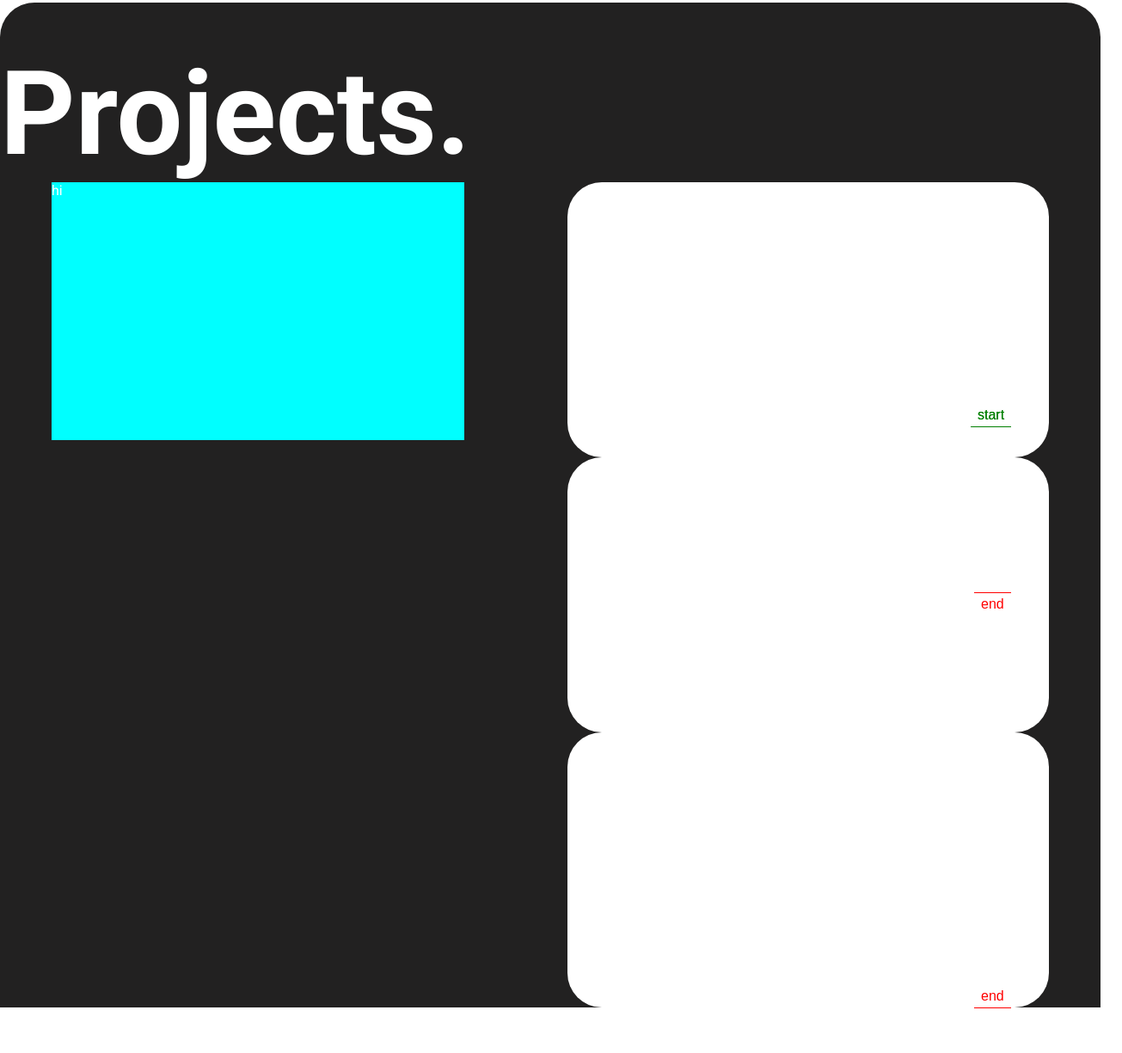
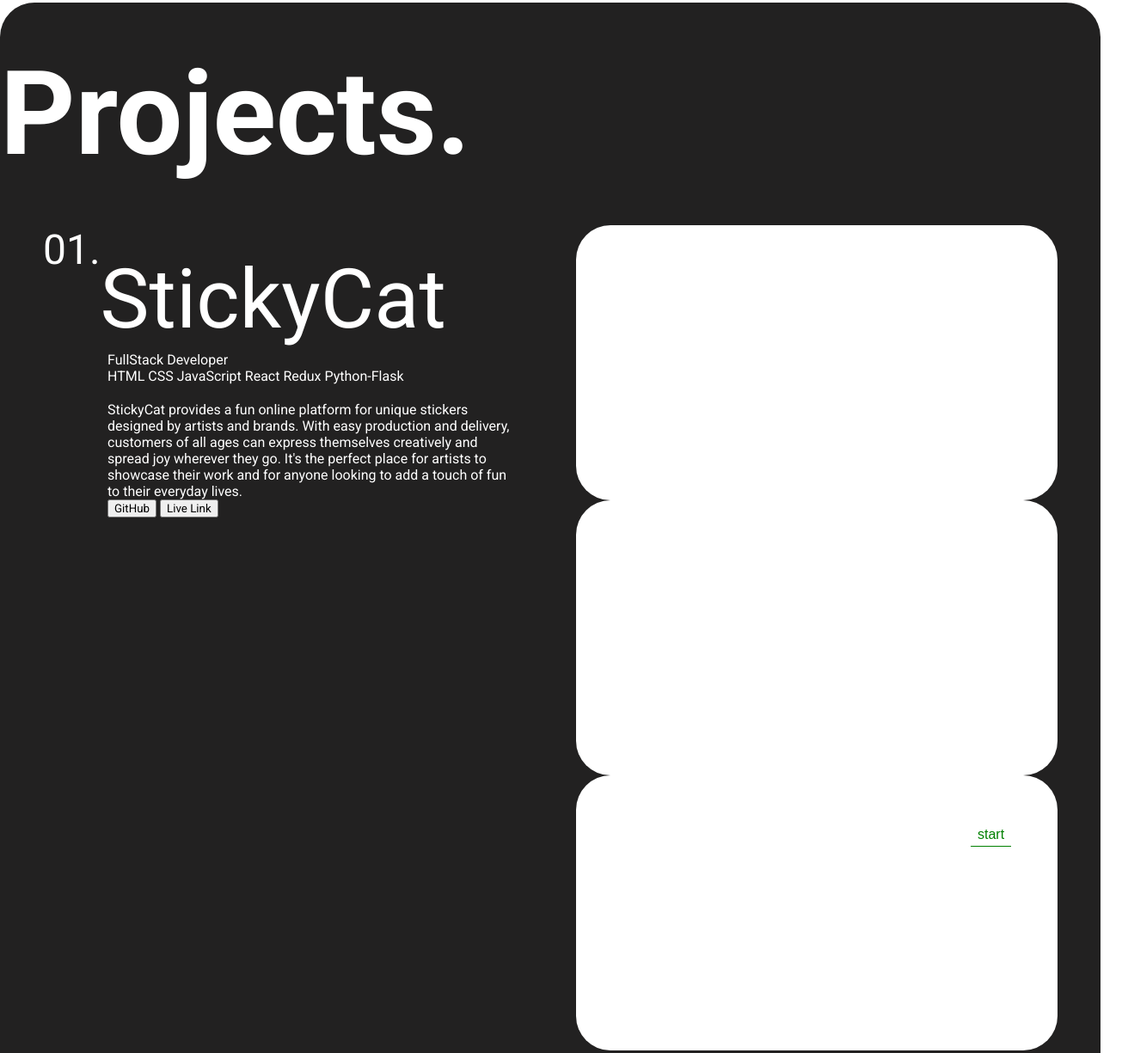
Before and after one commit to anchiingn/anchiingn.github.io, a plain HTML site: page index.html in a window 1280 px wide. Shown: the part 759-1984 px from the top of the page at 86% size, 1305 px wide, since content can reach past the window. Before the commit the page ends 1932 px from the top, so only its background shows below. Drawn offline with nearby package versions, Linux system fonts and the light colour scheme.

Commit message:
projects

```diff
--- a/css/projects.css
+++ b/css/projects.css
@@ -8,21 +8,31 @@
 #projects > .title {
     color: white;
     padding-top: 50px;
+    margin-bottom: 50px;
 }
 
 .project_container {
     display: flex;
     justify-content: space-around;
     color: white;
+    position: relative;
+}
+
+.project_container:nth-child(odd) {
+    flex-direction: row-reverse;
+}
+
+.one, .two {
+    background-color: rgb(34, 33, 33);
 }
 
 .project_info {
     margin: 0 50px;
-    background-color: aqua;
-    width: 30em;
-    height: 300px;
+    width: 35em;
+    height: max-content;
     position: sticky;
     top: 200px;
+
 }
 
 .project_img {
@@ -32,3 +42,41 @@
     border-radius: 40px;
     background-color: white;
 }
+
+.project-top {
+    font-size: 3em;
+    display: flex;
+}
+
+.project_name {
+    position: relative;
+    top: 45px;
+    font-size: 2em;
+    height: fit-content;
+}
+
+.project_name div {
+    margin: -15px 0;
+}
+
+.project_name > div:nth-child(2) {
+    -webkit-text-stroke: 1px white;
+    color: transparent;
+}
+
+.project_name > div:nth-child(3) {
+    -webkit-text-stroke: 1px white;
+    color: transparent;
+    opacity: 0.5;
+}
+
+.project-bottom {
+    position: relative;
+    top: 65px;
+    left: 75px;
+}
+
+.project-bottom p {
+    margin-top: 20px;
+    width: 30em;
+}
--- a/index.html
+++ b/index.html
@@ -39,15 +39,61 @@
         <div class="title">
             Projects.
         </div>
-        <div class="project_container">
-            <div class="project_info">hi</div>
+
+        <!-- Project One -->
+        <div class="project_container one">
+            <div class="project_info" id="project_one">
+                <div class="project-top">
+                    <div class="project_num">01.</div>
+                    <div class="project_name">
+                        <div>StickyCat</div>
+                        <!-- <div>StickyCat</div>
+                        <div>StickyCat</div> -->
+                    </div>
+                </div>
+                <div class="project-bottom">
+                    <div>FullStack Developer</div>
+                    <div>HTML CSS JavaScript React Redux Python-Flask</div>
+                    <p>StickyCat provides a fun online platform for unique stickers designed by artists and brands. With easy production and delivery, customers of all ages can express themselves creatively and spread joy wherever they go. It's the perfect place for artists to showcase their work and for anyone looking to add a touch of fun to their everyday lives.</p>
+                    <div>
+                        <button><a href="">GitHub</a></button>
+                        <button><a href="">Live Link</a></button>
+                    </div>
+                </div>
+            </div>
+            <div style="margin-bottom: 150px;" >
+                <div class="project_img"></div>
+                <div class="project_img"></div>
+                <div class="project_img"></div>
+            </div>
+        </div>
+
+        <!-- Project Two -->
+        <div class="project_container two">
+            <div class="project_info">
+                <div class="project-top">
+                    <div class="project_num">02.</div>
+                    <div class="project_name">
+                        <div>Codera</div>
+                        <!-- <div>Codera</div>
+                        <div>Codera</div> -->
+                    </div>
+                </div>
+                <div class="project-bottom">
+                    <div>FullStack Developer</div>
+                    <div>HTML CSS JavaScript React Redux Python-Flask</div>
+                    <p>StickyCat provides a fun online platform for unique stickers designed by artists and brands. With easy production and delivery, customers of all ages can express themselves creatively and spread joy wherever they go. It's the perfect place for artists to showcase their work and for anyone looking to add a touch of fun to their everyday lives.</p>
+                    <div>
+                        <button><a href="">GitHub</a></button>
+                        <button><a href="">Live Link</a></button>
+                    </div>
+                </div>
+            </div>
             <div>
                 <div class="project_img"></div>
                 <div class="project_img"></div>
                 <div class="project_img"></div>
             </div>
-
-
         </div>
     </section>
 
--- a/index.js
+++ b/index.js
@@ -2,26 +2,14 @@
 
 gsap.registerPlugin(ScrollTrigger);
 
-gsap.to('.home', {
+gsap.to('.one', {
     duration: 20,
     opacity:0,
     scrollTrigger: {
-        trigger: '.home',
+        trigger: '.one',
         start: '65% center',
         end: 'bottom center',
         scrub: true,
         markers: true
     }
 })
-
-gsap.to('.scroll_down', {
-    duration: 20,
-    opacity:0,
-    scrollTrigger: {
-        trigger: '.home',
-        start: '65% center',
-        end: '75% center',
-        scrub: true,
-        markers: true
-    }
-})
```
